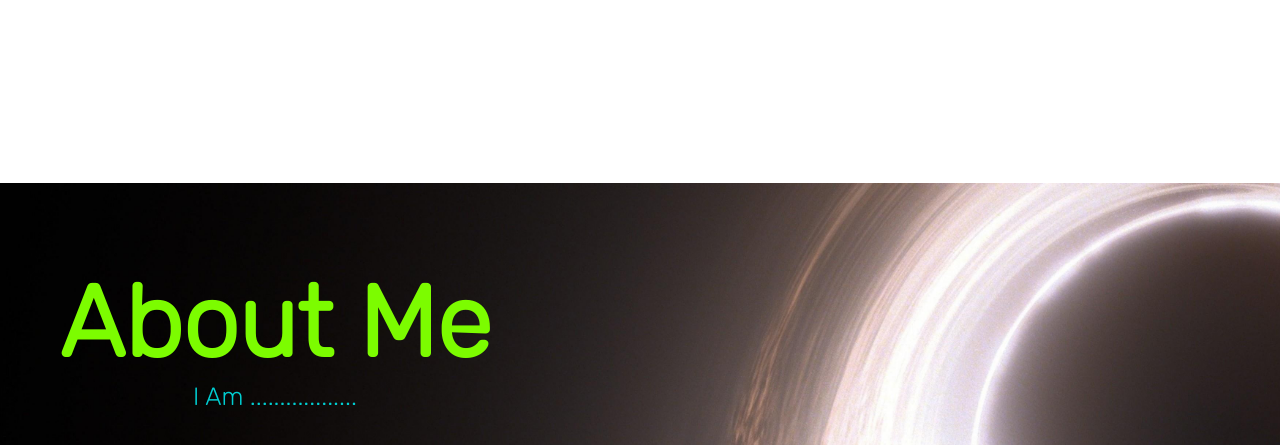
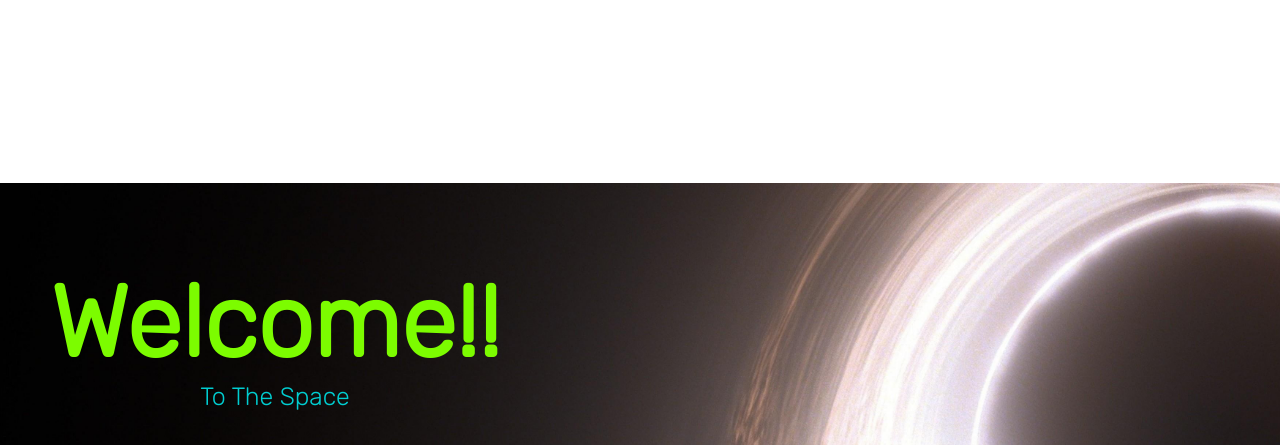
Before and after one commit to Luckyzen69/foilo, a plain HTML site: page index.html in a window 1280 px wide. Shown: the part 507-952 px from the top of the page. Drawn offline with Linux system fonts and the light colour scheme.

Commit message:
profoilol

```diff
--- a/index.html
+++ b/index.html
@@ -44,6 +44,9 @@
             <li>
               <a href="#projects">projects</a>
             </li>
+            <li>
+              <a href="https://luckyzen69.github.io/profile/">porfoilo</a>
+            </li>
           </ul>
 
         </nav>
@@ -77,9 +80,9 @@
         </div> -->
         <div class="about-text">
         <h2>
-          about me
+         Welcome!!
         </h2>
-        <p1>I am ..................</p1>
+        <p1>to the space</p1>
       <!-- </div><div class="img">
         <img src="./assest image/bg_removerdme.png" alt="image">
       </div> -->
```
